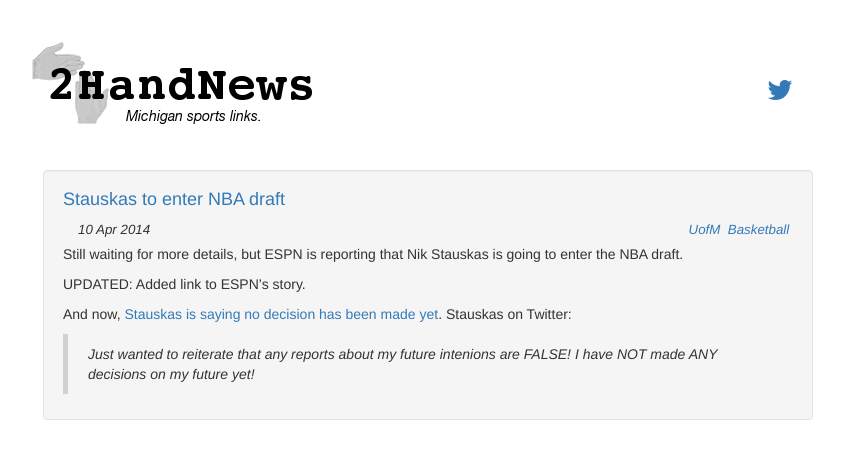
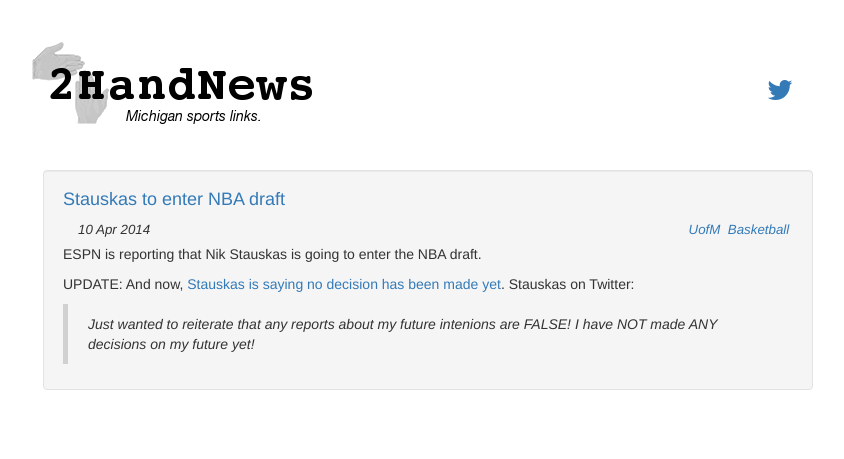
Before and after one commit to aftco/aftco.github.io, a Jekyll site: the page built from _posts/2014-04-10-08-36-stauskas-to-enter-nba-draft.md, in a window 1280 px wide. Shown: the top 459 px of the page, without its empty margins (212-1056 px from the left). Built offline with Jekyll 4.4.1, drawn with Linux system fonts in a browser that asks for light colours; nearby versions of some CDN libraries; Markdown is read by kramdown in place of the engine named in the settings.

Commit message:
Cleanup of Stauskas post

```diff
--- a/_posts/2014-04-10-08-36-stauskas-to-enter-nba-draft.md
+++ b/_posts/2014-04-10-08-36-stauskas-to-enter-nba-draft.md
@@ -5,10 +5,8 @@
 link: http://espn.go.com/nba/draft2014/story/_/id/10760537/nik-stauskas-michigan-wolverines-enter-nba-draft-per-source
 ---
 
-Still waiting for more details, but ESPN is reporting that Nik Stauskas is going to enter the NBA draft.
+ESPN is reporting that Nik Stauskas is going to enter the NBA draft.
 
-UPDATED: Added link to ESPN's story.
-
-And now, [Stauskas is saying no decision has been made yet](http://www.mlive.com/wolverines/index.ssf/2014/04/nik_stauskas_rebuts_reports_of.html). Stauskas on Twitter:
+UPDATE: And now, [Stauskas is saying no decision has been made yet](http://www.mlive.com/wolverines/index.ssf/2014/04/nik_stauskas_rebuts_reports_of.html). Stauskas on Twitter:
 
 > Just wanted to reiterate that any reports about my future intenions are FALSE! I have NOT made ANY decisions on my future yet!
```
